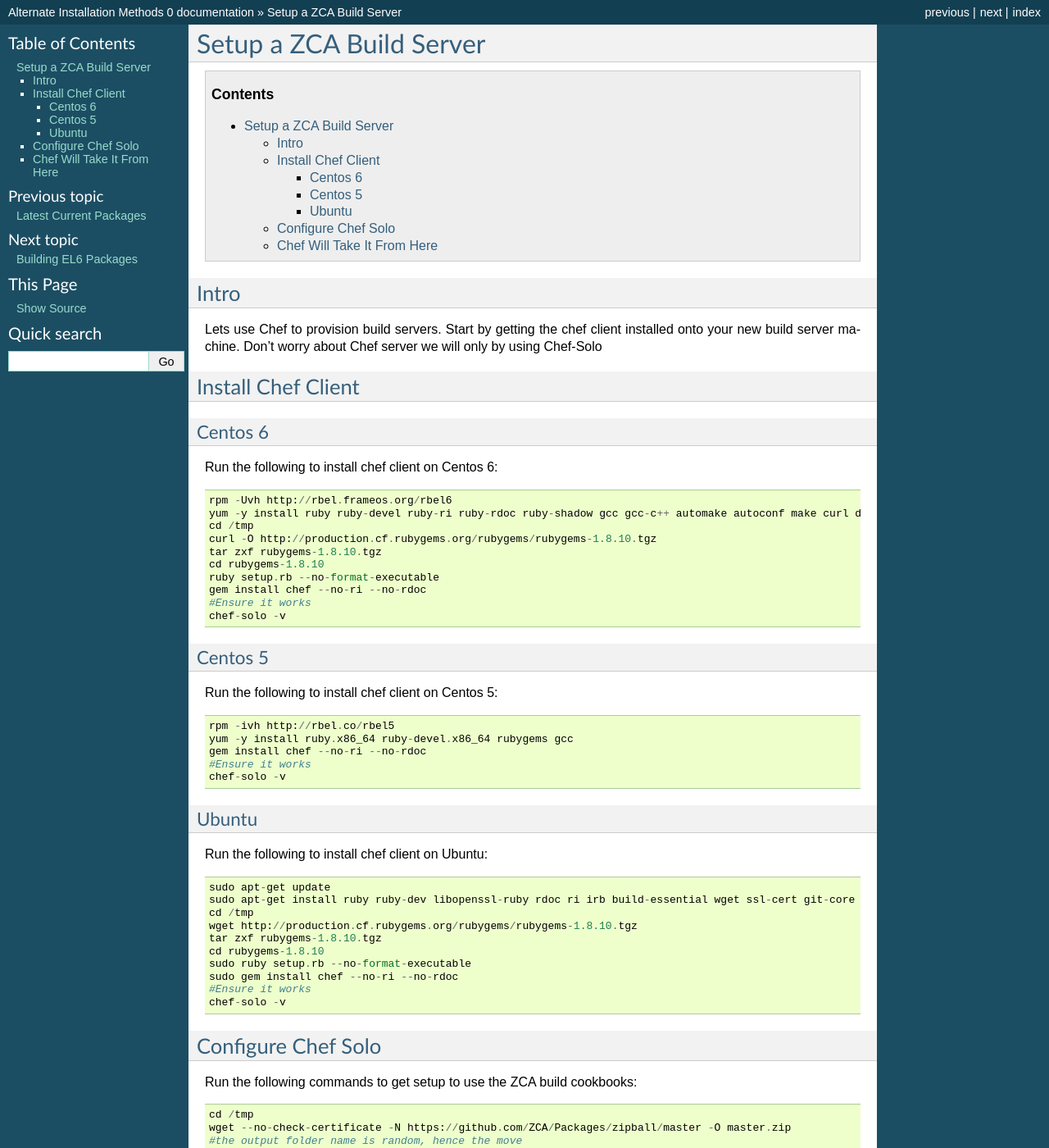
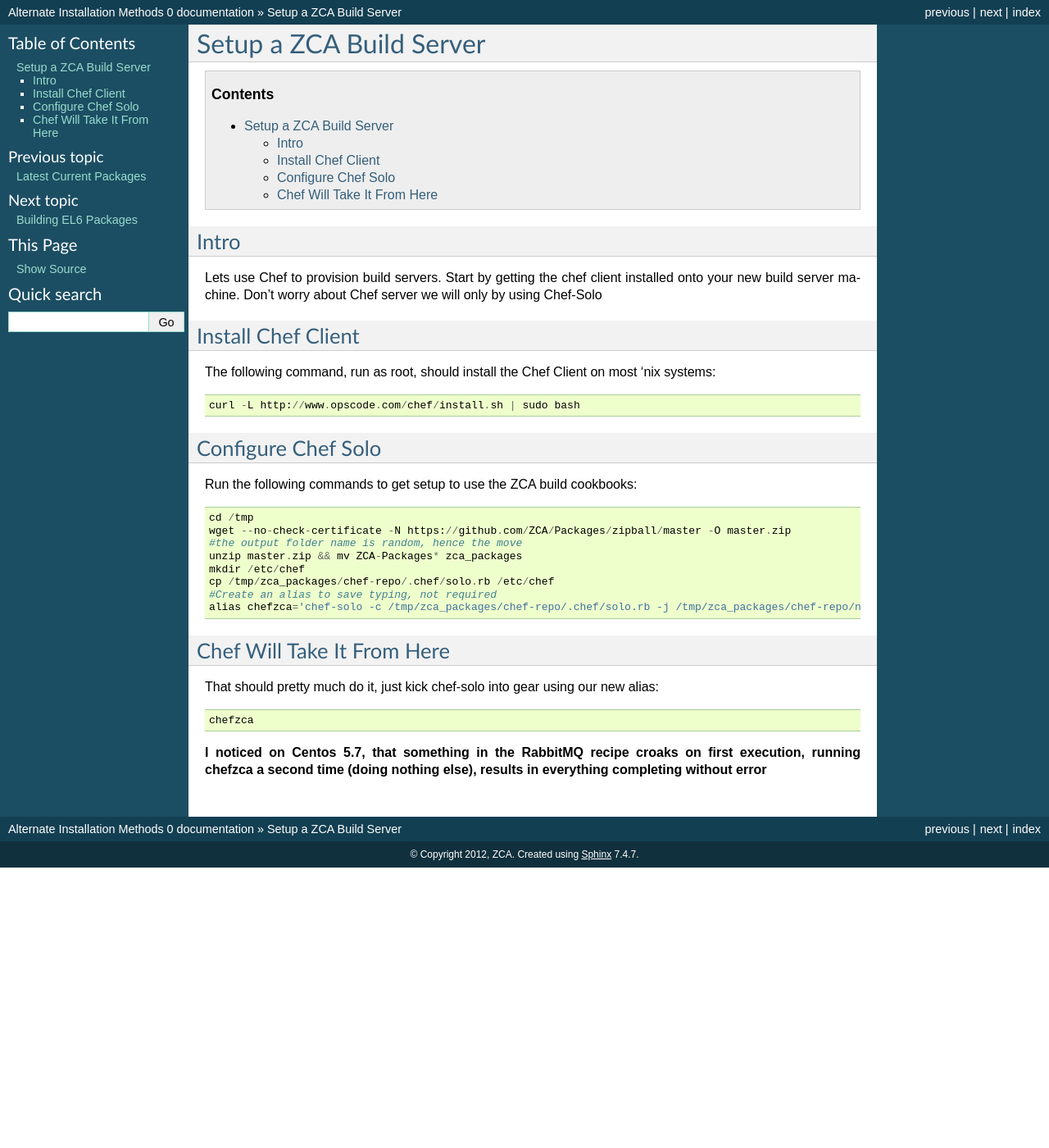
Before and after one commit to ZCA/Packages, a Sphinx documentation site: the page built from docs/setup_build_server.rst, in a window 1280 px wide and 1400 px high. Shown: the whole window at 82% size. Built offline with Sphinx 7.4.7, drawn with Linux system fonts in a browser that asks for light colours; pages that are not in the unit, such as notebooks, are missing from menus.

Commit message:
misc fixes as well as documentation update to use the new simplied cross platform chef installation

```diff
--- a/docs/setup_build_server.rst
+++ b/docs/setup_build_server.rst
@@ -14,47 +14,9 @@
 
 Install Chef Client
 ===================
-Centos 6
-********
-Run the following to install chef client on Centos 6::
+The following command, run as root, should install the Chef Client on most 'nix systems::
 
-   rpm -Uvh http://rbel.frameos.org/rbel6
-   yum -y install ruby ruby-devel ruby-ri ruby-rdoc ruby-shadow gcc gcc-c++ automake autoconf make curl dmidecode wget unzip
-   cd /tmp
-   curl -O http://production.cf.rubygems.org/rubygems/rubygems-1.8.10.tgz
-   tar zxf rubygems-1.8.10.tgz
-   cd rubygems-1.8.10
-   ruby setup.rb --no-format-executable
-   gem install chef --no-ri --no-rdoc
-   #Ensure it works
-   chef-solo -v
-
-
-Centos 5
-********
-Run the following to install chef client on Centos 5::
-
-   rpm -ivh http://rbel.co/rbel5
-   yum -y install ruby.x86_64 ruby-devel.x86_64 rubygems gcc
-   gem install chef --no-ri --no-rdoc
-   #Ensure it works
-   chef-solo -v
-
-Ubuntu
-******
-Run the following to install chef client on Ubuntu::
-
-   sudo apt-get update
-   sudo apt-get install ruby ruby-dev libopenssl-ruby rdoc ri irb build-essential wget ssl-cert git-core
-   cd /tmp
-   wget http://production.cf.rubygems.org/rubygems/rubygems-1.8.10.tgz
-   tar zxf rubygems-1.8.10.tgz
-   cd rubygems-1.8.10
-   sudo ruby setup.rb --no-format-executable
-   sudo gem install chef --no-ri --no-rdoc
-   #Ensure it works
-   chef-solo -v
-
+    curl -L http://www.opscode.com/chef/install.sh | sudo bash
 
 Configure Chef Solo
 ===================
```
Also changed, not shown: docs/Building_Ubuntu_Packages.rst (+34 -0 lines), 6 other files.
